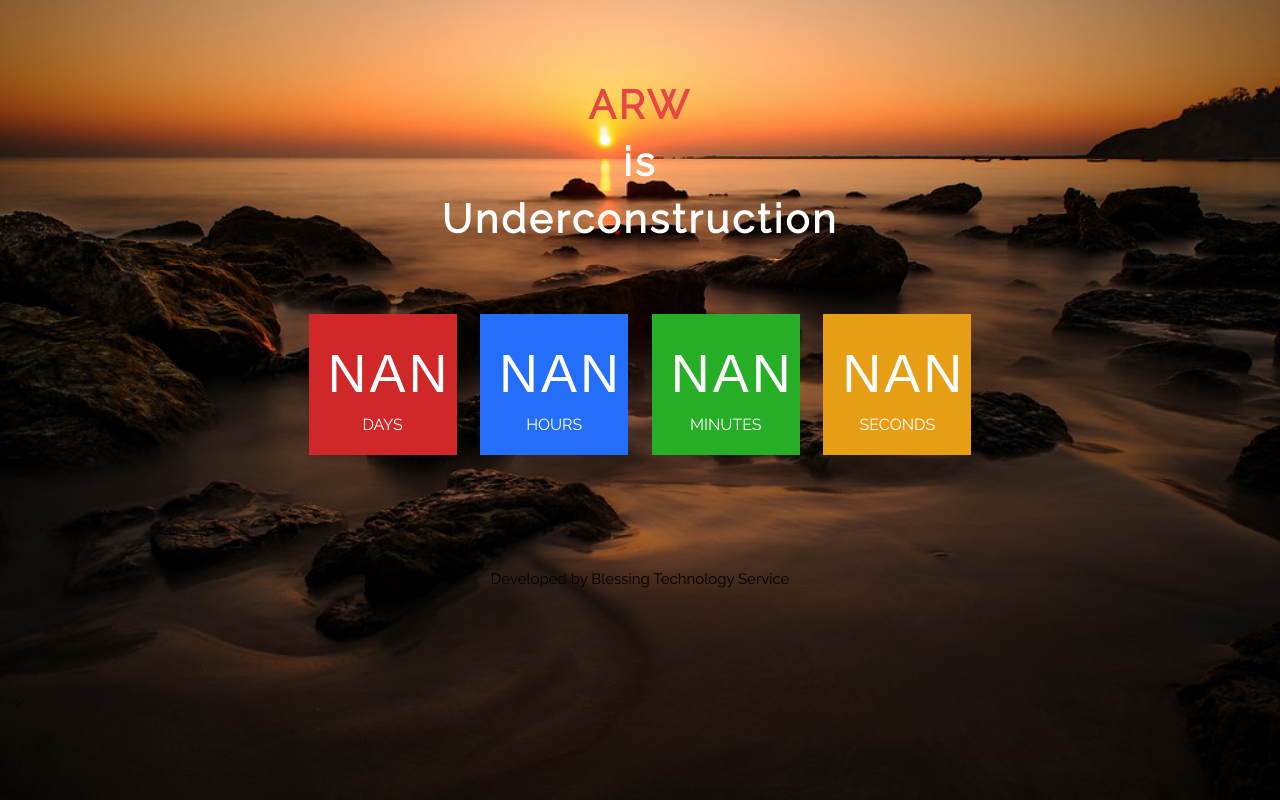
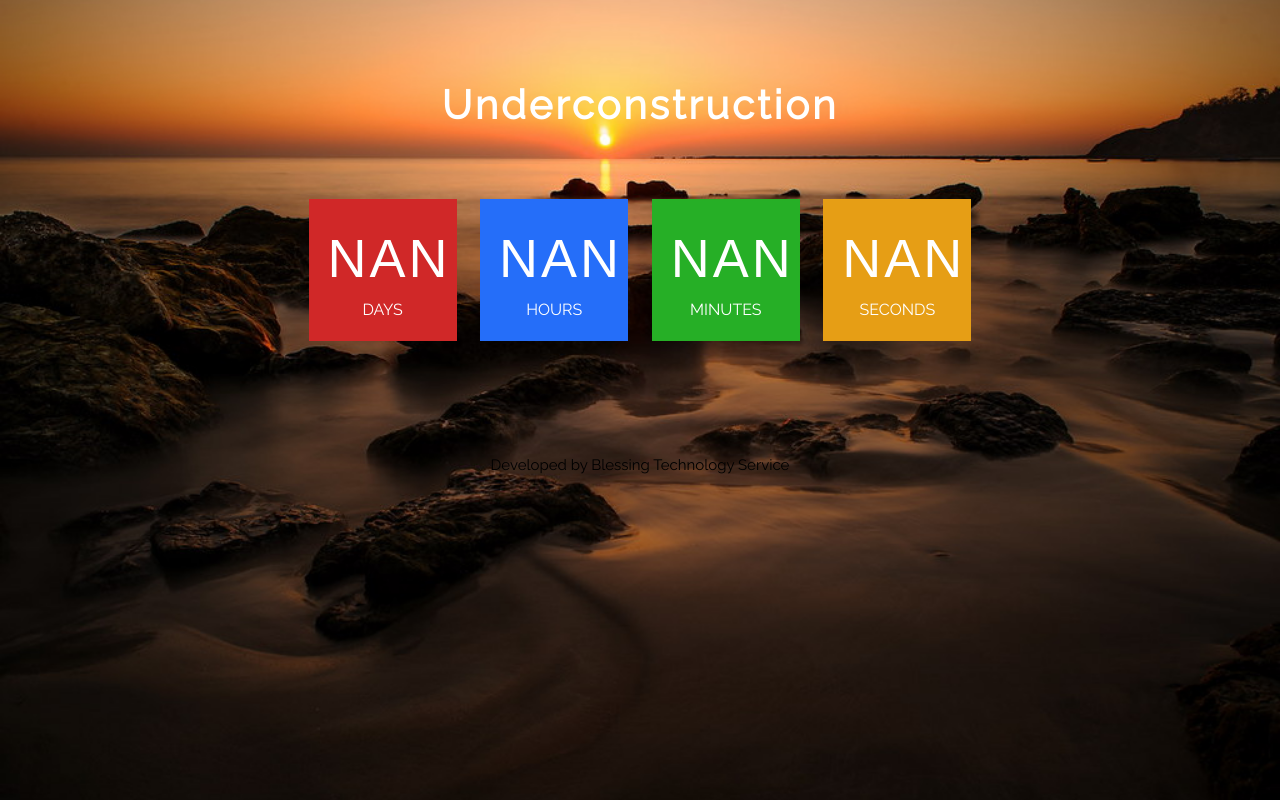
Before and after one commit to bitocop/arakanresearchandwatch, a plain HTML site: page index.html in a window 1280 px wide. Drawn offline with nearby package versions, Linux system fonts and the light colour scheme.

Commit message:
updated index

```diff
--- a/index.html
+++ b/index.html
@@ -17,10 +17,6 @@
 				<div class="row mt-5">
 					<div class="col-md-10 col-md-offset-1">
 						<div class="banner-text text-center">
-							<a class="logo-head" href="#">ARW</a>
-							<br>
-							<a class="logo" href="#">is</a>
-							<br>
 							<a class="logo" href="#">Underconstruction</a>
 
 							<!--Countdown -->
```
